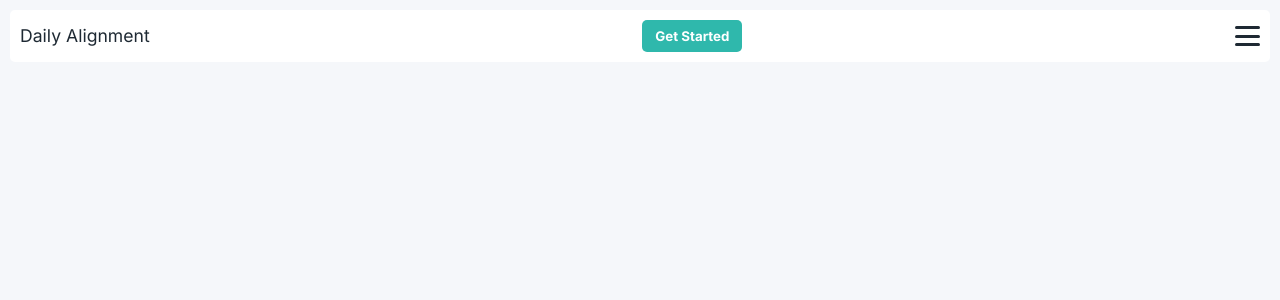
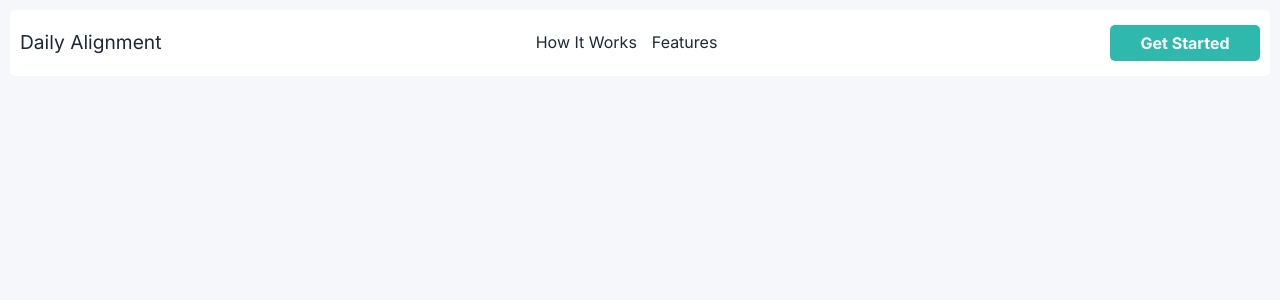
Before and after one commit to 4wiafe/daily-alignment, a React (Vite) app in the folder daily-alignment-app/: page / in a window 1280 px wide. Shown: the top 300 px of the page. Built offline with nearby package versions, Linux system fonts and the light colour scheme; a web font is replaced by a local one.

Commit message:
Make the header reasponsive

```diff
--- a/daily-alignment-app/src/components/LandingPage/sections/Header/Header.css
+++ b/daily-alignment-app/src/components/LandingPage/sections/Header/Header.css
@@ -147,3 +147,35 @@ nav {
     transform: translateY(3px);
   }
 }
+
+@media screen and (min-width: 769px) {
+  .logo {
+    font-size: 1.2rem;
+  }
+
+  .menu {
+    display: none;
+  }
+
+  .links-container {
+    width: 220px;
+    position: static;
+    visibility: visible;
+    opacity: 1;
+    padding: 0;
+    pointer-events: auto;
+  }
+
+  .nav-links {
+    flex-direction: row;
+    padding: 10px;
+  }
+
+  .get-started {
+    width: 150px;
+  }
+
+  .get-started button {
+    font-size: 1rem;
+  }
+}
```
